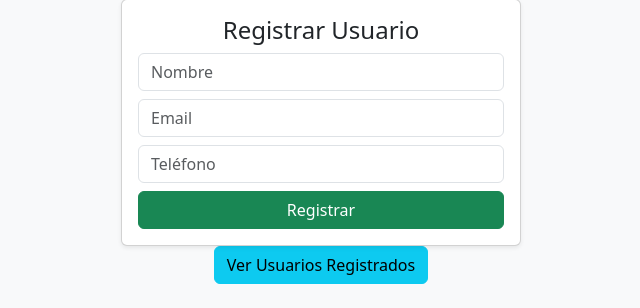
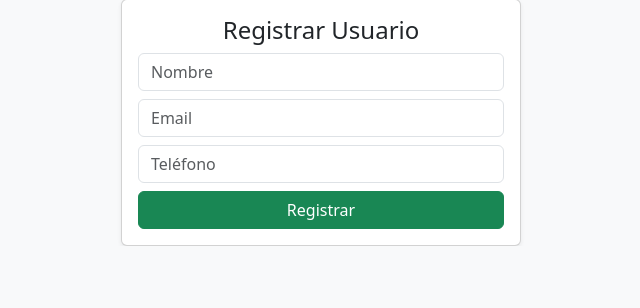
Before and after one commit to esteban-195/MongoDB-Python-HTML, a Flask app: page / in a window 1280 px wide. Shown: the part 939-1247 px from the top of the page, without its empty margins (319-959 px from the left). After the commit the page ends 1185 px from the top, so only its background shows below. Run offline with Flask 3, Linux system fonts and the light colour scheme; some libraries are stand-ins or nearby versions.

Commit message:
Se quito el botón de mostrar usuarios

```diff
--- a/templates/index.html
+++ b/templates/index.html
@@ -89,9 +89,9 @@
             </form>
         </div>
 
-        <div class="text-center mb-4">
+        <!-- <div class="text-center mb-4">
             <a href="/mostrar_usuarios" class="btn btn-info">Ver Usuarios Registrados</a>
-        </div>
+        </div> -->
 
     </div>
 
```
